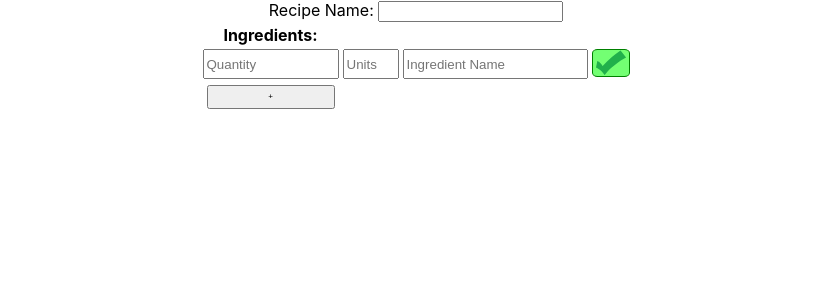
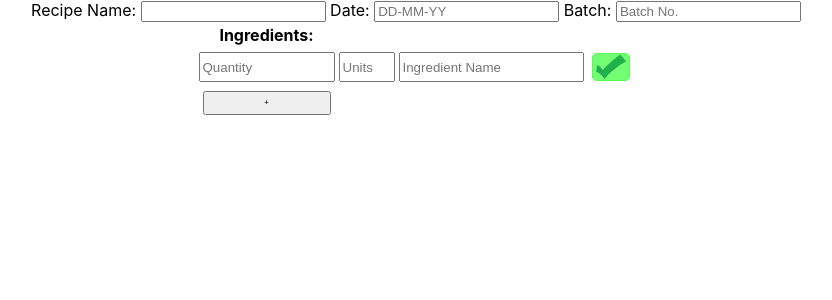
Before and after one commit to uncleBlobby/recipe-tracker, a React (Vite) app: page / in a window 1280 px wide. Shown: the top 300 px of the page, without its empty margins (224-1056 px from the left). Built offline with nearby package versions, Linux system fonts and the light colour scheme.

Commit message:
updated project title in index, added input box for a batch number -- ought to reformat the top line of inputs so they look a little more organized -- still need to figure out the problem with state and actually tracking ingredient entries

```diff
--- a/index.html
+++ b/index.html
@@ -4,7 +4,7 @@
     <meta charset="UTF-8" />
     <link rel="icon" type="image/svg+xml" href="/src/favicon.svg" />
     <meta name="viewport" content="width=device-width, initial-scale=1.0" />
-    <title>Vite App</title>
+    <title>Recipe Tracker</title>
   </head>
   <body>
     <div id="root"></div>
--- a/src/App.css
+++ b/src/App.css
@@ -76,10 +76,10 @@ button {
   background-position: center;
   border-radius: 15%;
   background-color: rgb(115, 255, 115);
-  border: 1px solid green;
-  margin: auto;
+  border: 1px solid rgb(84, 255, 84);
+  margin: 0.25rem;
 }
 
 .ConfirmButton:hover {
-  border: 2px solid green;
+  border: 1px solid green;
 }
--- a/src/App.jsx
+++ b/src/App.jsx
@@ -113,7 +113,7 @@ function App() {
 
   return (
     <div className="App">
-      Recipe Name: <input />
+      Recipe Name: <input /> Date: <input placeholder='DD-MM-YY' /> Batch: <input placeholder='Batch No.' />
       <table className="MainTable">
         <thead>
           <tr>
```
